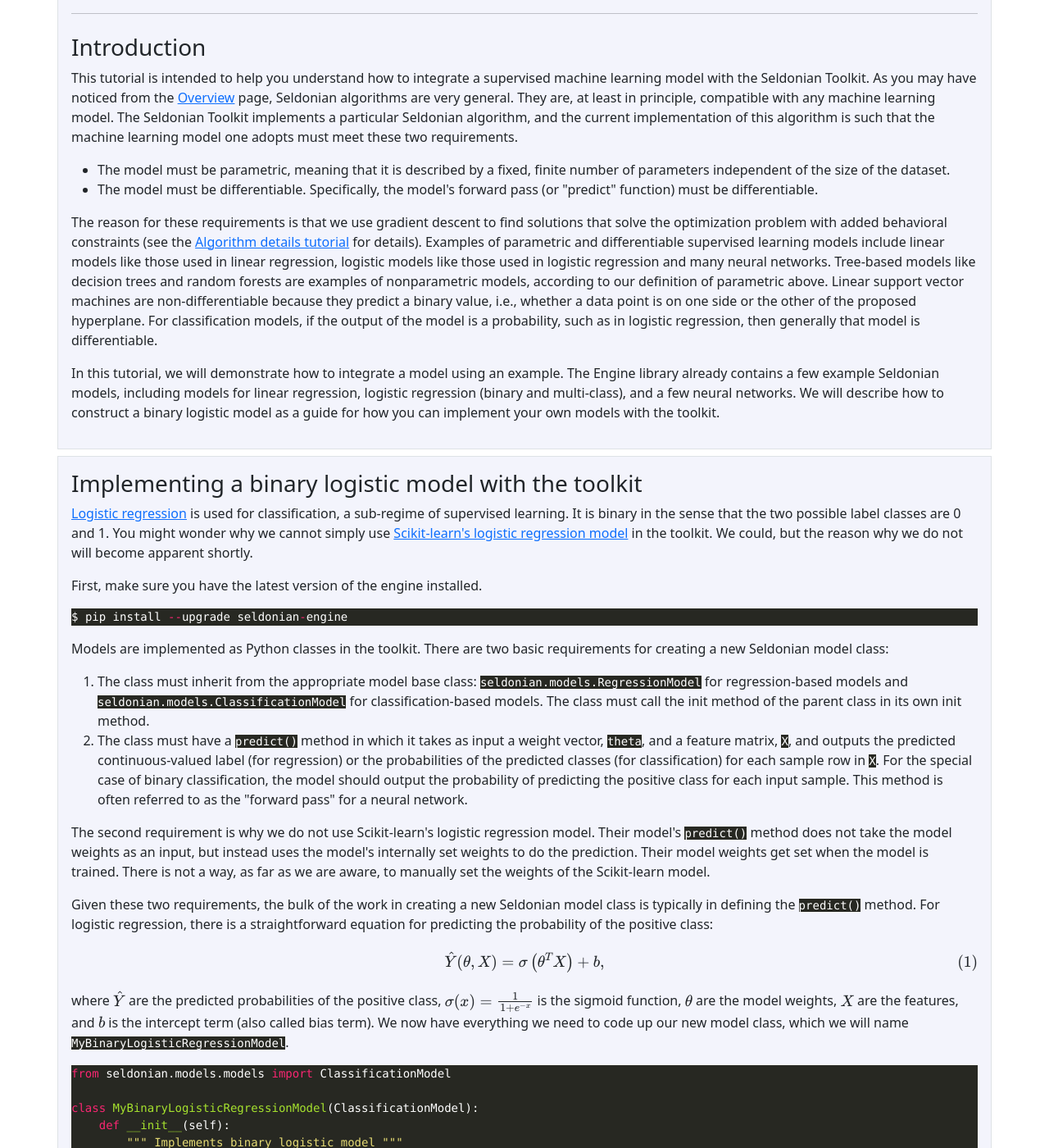
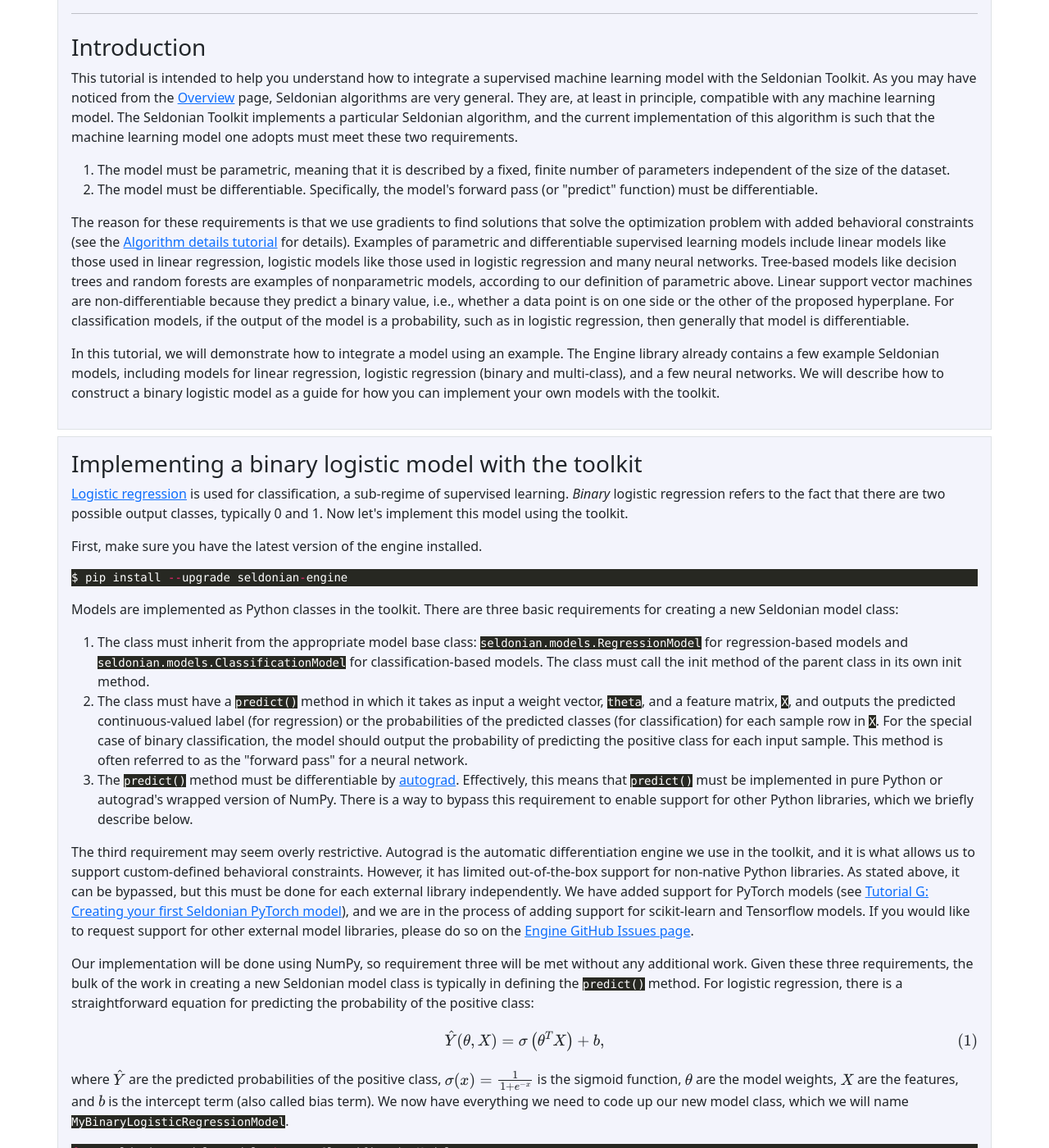
Before and after one commit to seldonian-framework/Tutorials, a Jekyll site: the page built from _tutorials/new_model.md, in a window 1280 px wide and 1400 px high, scrolled down 406 px. Shown: the whole window at 82% size. Built offline with Jekyll 4.4.1, drawn with Linux system fonts in a browser that asks for light colours; formulas are drawn with MathJax 3.

Commit message:
clarify note about scikit-learn

```diff
--- a/_tutorials/new_model.md
+++ b/_tutorials/new_model.md
@@ -25,16 +25,16 @@ next_page_name: (G) Creating your first Seldonian PyTorch model
     <p>
         This tutorial is intended to help you understand how to integrate a supervised machine learning model with the Seldonian Toolkit. As you may have noticed from the <a href="{{ "/overview/#algorithm" | relative_url}}">Overview</a> page, Seldonian algorithms are very general. They are, at least in principle, compatible with any machine learning model. The Seldonian Toolkit implements a particular Seldonian algorithm, and the current implementation of this algorithm is such that the machine learning model one adopts must meet these two requirements.
     </p>
-    <ul>
+    <ol>
         <li>
             The model must be parametric, meaning that it is described by a fixed, finite number of parameters independent of the size of the dataset.
         </li>
         <li>
             The model must be differentiable. Specifically, the model's forward pass (or "predict" function) must be differentiable.
         </li>
-    </ul>
+    </ol>
     <p>
-        The reason for these requirements is that we use gradient descent to find solutions that solve the optimization problem with added behavioral constraints (see the <a href="{{ "/tutorials/alg_details_tutorial" | relative_url}}">Algorithm details tutorial</a> for details). Examples of parametric and differentiable supervised learning models include linear models like those used in linear regression, logistic models like those used in logistic regression and many neural networks. Tree-based models like decision trees and random forests are examples of nonparametric models, according to our definition of parametric above. Linear support vector machines are non-differentiable because they predict a binary value, i.e., whether a data point is on one side or the other of the proposed hyperplane. For classification models, if the output of the model is a probability, such as in logistic regression, then generally that model is differentiable.
+        The reason for these requirements is that we use gradients to find solutions that solve the optimization problem with added behavioral constraints (see the <a href="{{ "/tutorials/alg_details_tutorial" | relative_url}}">Algorithm details tutorial</a> for details). Examples of parametric and differentiable supervised learning models include linear models like those used in linear regression, logistic models like those used in logistic regression and many neural networks. Tree-based models like decision trees and random forests are examples of nonparametric models, according to our definition of parametric above. Linear support vector machines are non-differentiable because they predict a binary value, i.e., whether a data point is on one side or the other of the proposed hyperplane. For classification models, if the output of the model is a probability, such as in logistic regression, then generally that model is differentiable.
     </p>
 
    <p>
@@ -46,7 +46,7 @@ next_page_name: (G) Creating your first Seldonian PyTorch model
 <h3 id="log_model"> Implementing a binary logistic model with the toolkit </h3>
 
 <p>
-    <a href="https://en.wikipedia.org/wiki/Logistic_regression#Model">Logistic regression</a> is used for classification, a sub-regime of supervised learning. It is binary in the sense that the two possible label classes are 0 and 1. You might wonder why we cannot simply use <a href="https://scikit-learn.org/stable/modules/generated/sklearn.linear_model.LogisticRegression.html#sklearn.linear_model.LogisticRegression">Scikit-learn's logistic regression model</a> in the toolkit. We could, but the reason why we do not will become apparent shortly.
+    <a href="https://en.wikipedia.org/wiki/Logistic_regression#Model">Logistic regression</a> is used for classification, a sub-regime of supervised learning. <i>Binary</i> logistic regression refers to the fact that there are two possible output classes, typically 0 and 1. Now let's implement this model using the toolkit.
 </p>
 <p>
 First, make sure you have the latest version of the engine installed. </p>
@@ -55,16 +55,18 @@ $ pip install --upgrade seldonian-engine
 {% endhighlight javascript %}
 
 <p>
-    Models are implemented as Python classes in the toolkit. There are two basic requirements for creating a new Seldonian model class:
+    Models are implemented as Python classes in the toolkit. There are three basic requirements for creating a new Seldonian model class:
     <ol>
         <li>The class must inherit from the appropriate model base class: <code class="highlight">seldonian.models.RegressionModel</code> for regression-based models and <code class="highlight">seldonian.models.ClassificationModel</code> for classification-based models. The class must call the init method of the parent class in its own init method. </li>
 
         <li>The class must have a <code class="highlight">predict()</code> method in which it takes as input a weight vector, <code class="highlight">theta</code>, and a feature matrix, <code class="highlight">X</code>, and outputs the predicted continuous-valued label (for regression) or the probabilities of the predicted classes (for classification) for each sample row in <code class="highlight">X</code>. For the special case of binary classification, the model should output the probability of predicting the positive class for each input sample. This method is often referred to as the "forward pass" for a neural network. </li>
+
+        <li>The <code class="highlight">predict()</code> method must be differentiable by <a href="https://github.com/HIPS/autograd">autograd</a>. Effectively, this means that <code class="highlight">predict()</code> must be implemented in pure Python or autograd's wrapped version of NumPy. There is a way to bypass this requirement to enable support for other Python libraries, which we briefly describe below.  </li>
     </ol>
-    The second requirement is why we do not use Scikit-learn's logistic regression model. Their model's <code class="highlight">predict()</code> method does not take the model weights as an input, but instead uses the model's internally set weights to do the prediction. Their model weights get set when the model is trained. There is not a way, as far as we are aware, to manually set the weights of the Scikit-learn model.
+The third requirement may seem overly restrictive. Autograd is the automatic differentiation engine we use in the toolkit, and it is what allows us to support custom-defined behavioral constraints. However, it has limited out-of-the-box support for non-native Python libraries. As stated above, it can be bypassed, but this must be done for each external library independently. We have added support for PyTorch models (see <a href="{{ "/tutorials/fair_loans_tutorial" | relative_url}}">Tutorial G: Creating your first Seldonian PyTorch model</a>), and we are in the process of adding support for scikit-learn and Tensorflow models. If you would like to request support for other external model libraries, please do so on the <a href="https://github.com/seldonian-toolkit/Engine/issues">Engine GitHub Issues page</a>.
 </p>
 <p>
-    Given these two requirements, the bulk of the work in creating a new Seldonian model class is typically in defining the <code class="highlight">predict()</code> method. For logistic regression, there is a straightforward equation for predicting the probability of the positive class: $$\hat{Y}(\theta,X) = \sigma\left(\theta^{T}X\right) + b,$$
+    Our implementation will be done using NumPy, so requirement three will be met without any additional work. Given these three requirements, the bulk of the work in creating a new Seldonian model class is typically in defining the <code class="highlight">predict()</code> method. For logistic regression, there is a straightforward equation for predicting the probability of the positive class: $$\hat{Y}(\theta,X) = \sigma\left(\theta^{T}X\right) + b,$$
     where $\hat{Y}$ are the predicted probabilities of the positive class, $\sigma(x) = \frac{1}{1+e^{-x}}$ is the sigmoid function, $\theta$ are the model weights, $X$ are the features, and $b$ is the intercept term (also called bias term). We now have everything we need to code up our new model class, which we will name <code class="highlight">MyBinaryLogisticRegressionModel</code>.
 </p>
 
```
